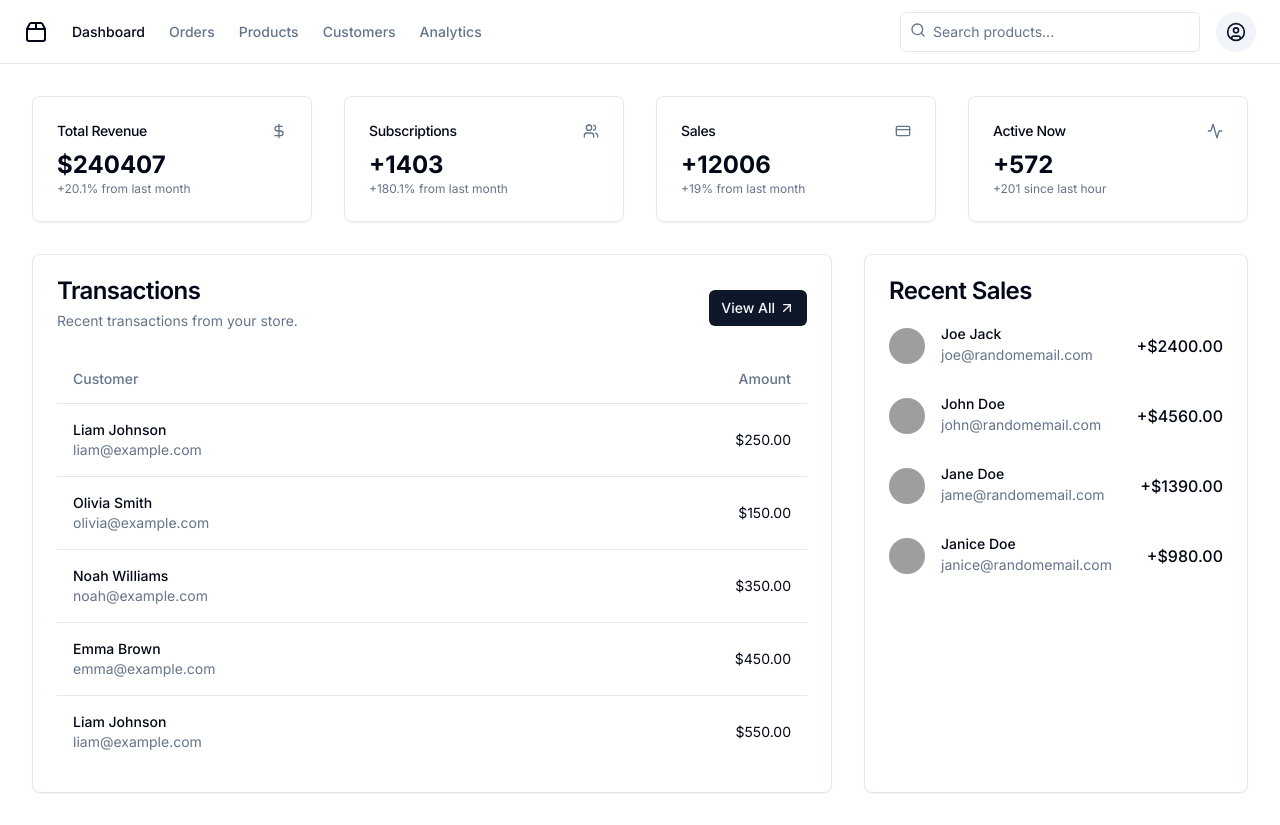
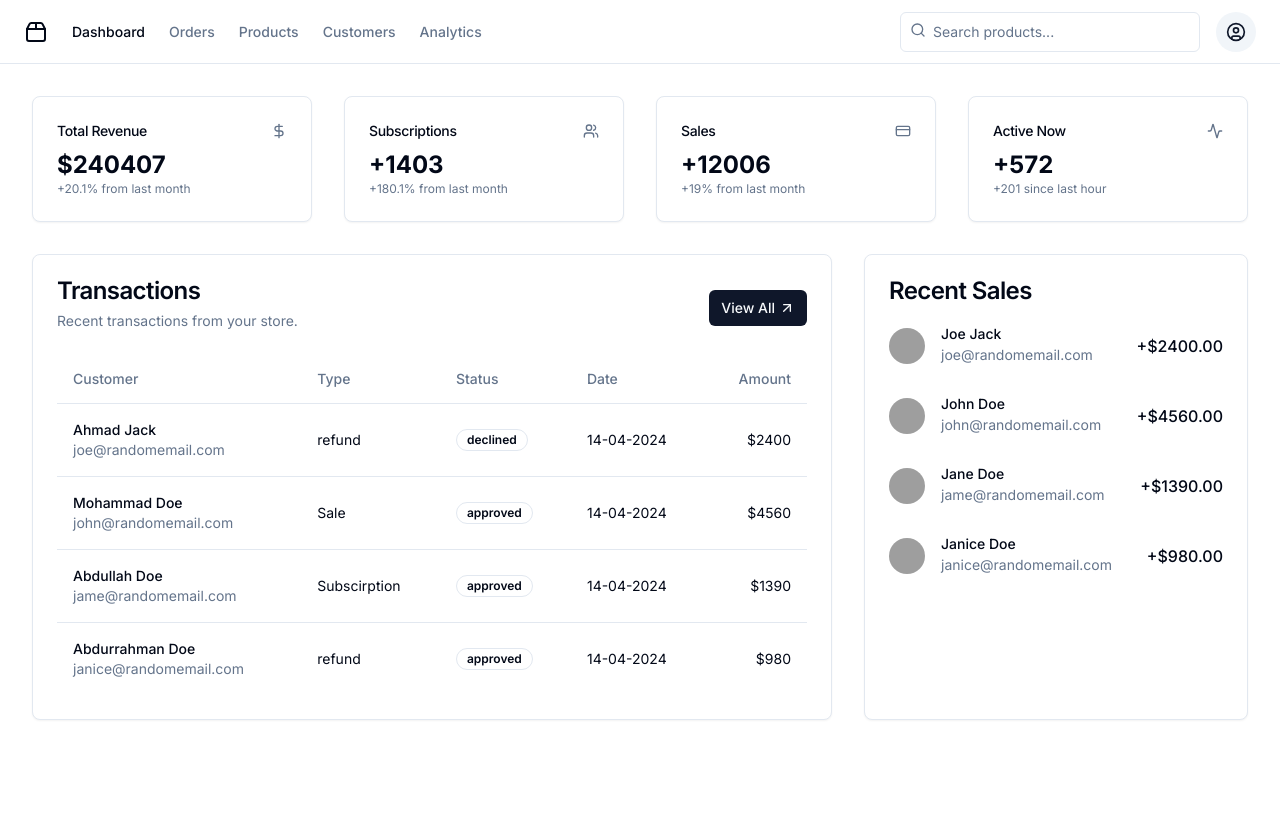
Before and after one commit to a0m0rajab/reverse-engineering-lab, a Next.js app in the folder reverse-engineering-lab/: page /dashboard in a window 1280 px wide. After the commit the page ends 800 px from the top, so only its background shows below. Built offline with nearby package versions, Linux system fonts and the light colour scheme; grey boxes are pictures that could not be loaded.

Commit message:
feat: add transaction api

```diff
--- /dev/null
+++ b/reverse-engineering-lab/src/app/api/transactions/route.ts
@@ -0,0 +1,14 @@
+import { NextRequest } from "next/server";
+export async function GET(request: NextRequest) {
+    const data = [
+        {type:"refund", status:"declined", date:"14-04-2024",name: 'Ahmad', surname:"Jack", sales: 2400, email: "joe@randomemail.com"},
+        {type:"Sale", status:"approved", date:"14-04-2024",name: 'Mohammad', surname:"Doe", sales: 4560, email: "john@randomemail.com"},
+        {type:"Subscirption", status:"approved", date:"14-04-2024",name: 'Abdullah', surname:"Doe", sales: 1390, email: "jame@randomemail.com"},
+        {type:"refund", status:"approved", date:"14-04-2024",name: 'Abdurrahman', surname:"Doe", sales: 980, email: "janice@randomemail.com"},
+    ];
+    return new Response(JSON.stringify({ data }), {
+        headers: {
+            'Content-Type': 'application/json',
+        },
+    })
+}
--- a/reverse-engineering-lab/src/app/dashboard/page.tsx
+++ b/reverse-engineering-lab/src/app/dashboard/page.tsx
@@ -51,6 +51,8 @@ export default function Dashboard() {
   // use effect and get stats
   const [stats, setStats] = useState<any>({})
   const [sales, setSales] = useState<any>([])
+  const [transactions, setTransactions] = useState<any>([]);
+
   useEffect(() => {
     fetch("/api/stats")
       .then((response) => response.json())
@@ -61,6 +63,11 @@ export default function Dashboard() {
       .then((response) => response.json())
       .then((data) => {
         setSales(data.data)
+      });
+    fetch("/api/transactions")
+      .then((response) => response.json())
+      .then((data) => {
+        setTransactions(data.data)
       });
   }, [])
 
@@ -263,119 +270,45 @@ export default function Dashboard() {
                 <TableHeader>
                   <TableRow>
                     <TableHead>Customer</TableHead>
-                    <TableHead className="hidden xl:table-column">
+                    <TableHead className=" ">
                       Type
                     </TableHead>
-                    <TableHead className="hidden xl:table-column">
+                    <TableHead className=" ">
                       Status
                     </TableHead>
-                    <TableHead className="hidden xl:table-column">
+                    <TableHead className=" ">
                       Date
                     </TableHead>
                     <TableHead className="text-right">Amount</TableHead>
                   </TableRow>
                 </TableHeader>
                 <TableBody>
-                  <TableRow>
+                  {
+                    transactions.map((transaction: any, index: number) => {
+                      return (
+                        <TableRow key={transaction.name}>
                           <TableCell>
-                      <div className="font-medium">Liam Johnson</div>
-                      <div className="hidden text-sm text-muted-foreground md:inline">
-                        liam@example.com
+                            <div className="font-medium">{transaction.name} {transaction.surname}</div>
+                            <div className=" text-sm text-muted-foreground md:inline">
+                              {transaction.email}
                             </div>
                           </TableCell>
-                    <TableCell className="hidden xl:table-column">
-                      Sale
+                          <TableCell className=" ">
+                            {transaction.type}
                           </TableCell>
-                    <TableCell className="hidden xl:table-column">
+                          <TableCell className=" ">
                             <Badge className="text-xs" variant="outline">
-                        Approved
+                              {transaction.status}
                             </Badge>
                           </TableCell>
-                    <TableCell className="hidden md:table-cell lg:hidden xl:table-column">
-                      2023-06-23
+                          <TableCell className=" md:table-cell lg: ">
+                            {transaction.date}
                           </TableCell>
-                    <TableCell className="text-right">$250.00</TableCell>
+                          <TableCell className="text-right">${transaction.sales}</TableCell>
                         </TableRow>
-                  <TableRow>
-                    <TableCell>
-                      <div className="font-medium">Olivia Smith</div>
-                      <div className="hidden text-sm text-muted-foreground md:inline">
-                        olivia@example.com
-                      </div>
-                    </TableCell>
-                    <TableCell className="hidden xl:table-column">
-                      Refund
-                    </TableCell>
-                    <TableCell className="hidden xl:table-column">
-                      <Badge className="text-xs" variant="outline">
-                        Declined
-                      </Badge>
-                    </TableCell>
-                    <TableCell className="hidden md:table-cell lg:hidden xl:table-column">
-                      2023-06-24
-                    </TableCell>
-                    <TableCell className="text-right">$150.00</TableCell>
-                  </TableRow>
-                  <TableRow>
-                    <TableCell>
-                      <div className="font-medium">Noah Williams</div>
-                      <div className="hidden text-sm text-muted-foreground md:inline">
-                        noah@example.com
-                      </div>
-                    </TableCell>
-                    <TableCell className="hidden xl:table-column">
-                      Subscription
-                    </TableCell>
-                    <TableCell className="hidden xl:table-column">
-                      <Badge className="text-xs" variant="outline">
-                        Approved
-                      </Badge>
-                    </TableCell>
-                    <TableCell className="hidden md:table-cell lg:hidden xl:table-column">
-                      2023-06-25
-                    </TableCell>
-                    <TableCell className="text-right">$350.00</TableCell>
-                  </TableRow>
-                  <TableRow>
-                    <TableCell>
-                      <div className="font-medium">Emma Brown</div>
-                      <div className="hidden text-sm text-muted-foreground md:inline">
-                        emma@example.com
-                      </div>
-                    </TableCell>
-                    <TableCell className="hidden xl:table-column">
-                      Sale
-                    </TableCell>
-                    <TableCell className="hidden xl:table-column">
-                      <Badge className="text-xs" variant="outline">
-                        Approved
-                      </Badge>
-                    </TableCell>
-                    <TableCell className="hidden md:table-cell lg:hidden xl:table-column">
-                      2023-06-26
-                    </TableCell>
-                    <TableCell className="text-right">$450.00</TableCell>
-                  </TableRow>
-                  <TableRow>
-                    <TableCell>
-                      <div className="font-medium">Liam Johnson</div>
-                      <div className="hidden text-sm text-muted-foreground md:inline">
-                        liam@example.com
-                      </div>
-                    </TableCell>
-                    <TableCell className="hidden xl:table-column">
-                      Sale
-                    </TableCell>
-                    <TableCell className="hidden xl:table-column">
-                      <Badge className="text-xs" variant="outline">
-                        Approved
-                      </Badge>
-                    </TableCell>
-                    <TableCell className="hidden md:table-cell lg:hidden xl:table-column">
-                      2023-06-27
-                    </TableCell>
-                    <TableCell className="text-right">$550.00</TableCell>
-                  </TableRow>
+                      )
+                    })
+                  }
                 </TableBody>
               </Table>
             </CardContent>
```
Lines whose indentation alone changed are shown as unchanged.
